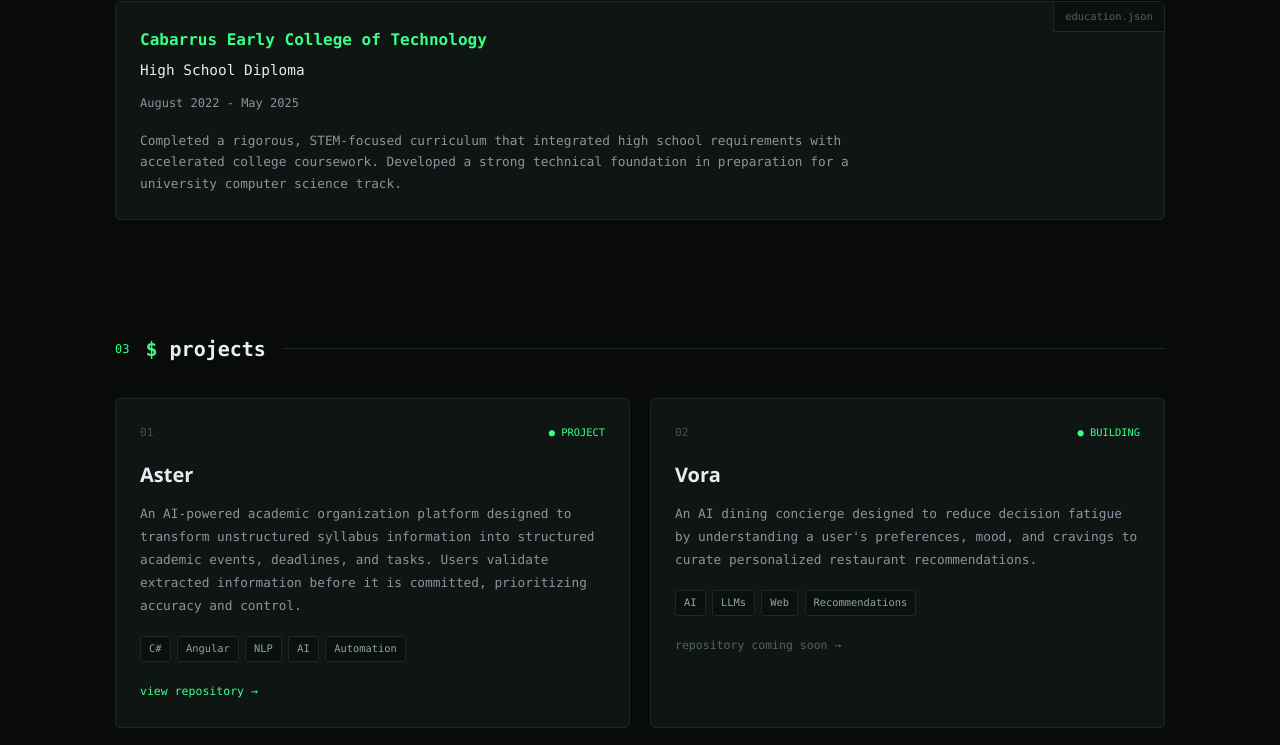
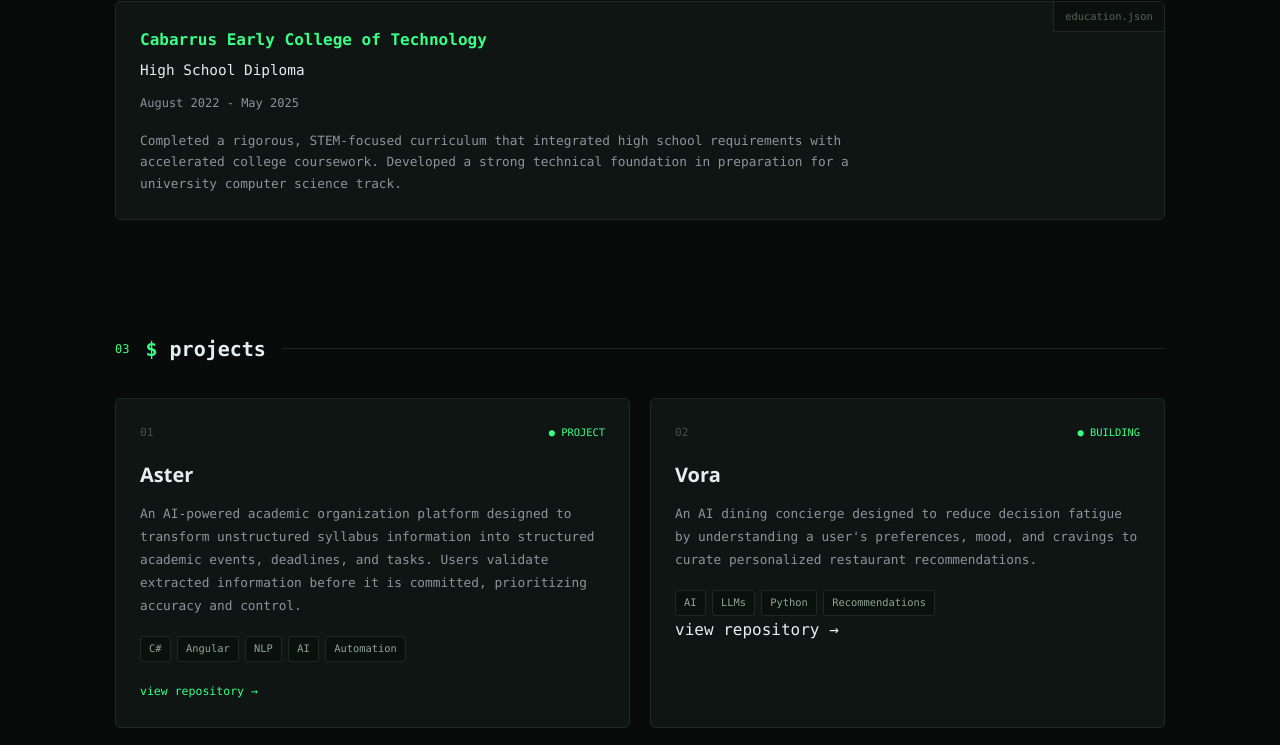
Before and after one commit to srivastava0811/srivastava0811.github.io, a plain HTML site: page index.html in a window 1280 px wide. Shown: the part 1990-2735 px from the top of the page. Drawn offline with nearby package versions, Linux system fonts and the light colour scheme.

Commit message:
Added Vora

```diff
--- a/index.html
+++ b/index.html
@@ -199,8 +199,8 @@
             height: clamp(110px, 15vw, 160px);
             border-radius: 50%;
             object-fit: cover;
-            /* Prioritize the top of the image so hair isn't cut off */
-            object-position: top center;
+            object-position: 50% 15%;
+
             border: 2px solid var(--green);
             box-shadow: 0 0 25px var(--green-glow);
             margin-bottom: 1.5rem;
@@ -1403,12 +1403,12 @@
                     <div class="tech-stack">
                         <span class="tech">AI</span>
                         <span class="tech">LLMs</span>
-                        <span class="tech">Web</span>
+                        <span class="tech">Python</span>
                         <span class="tech">Recommendations</span>
                     </div>
 
-                    <span class="project-link project-link-disabled">
-                        repository coming soon →
+                    <span class="https://github.com/srivastava0811/Vora">
+                        view repository →
                     </span>
 
                 </div>
```
